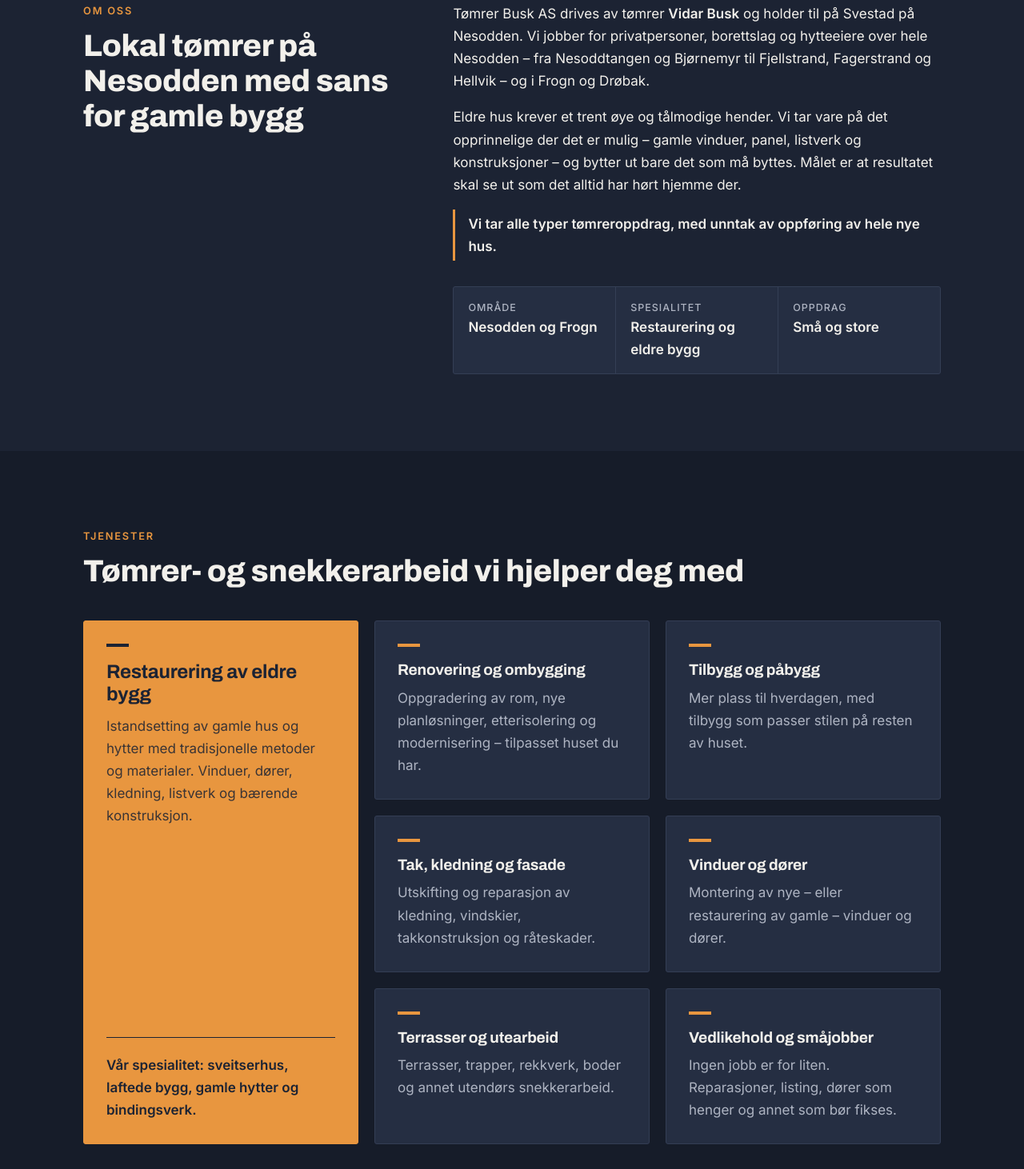
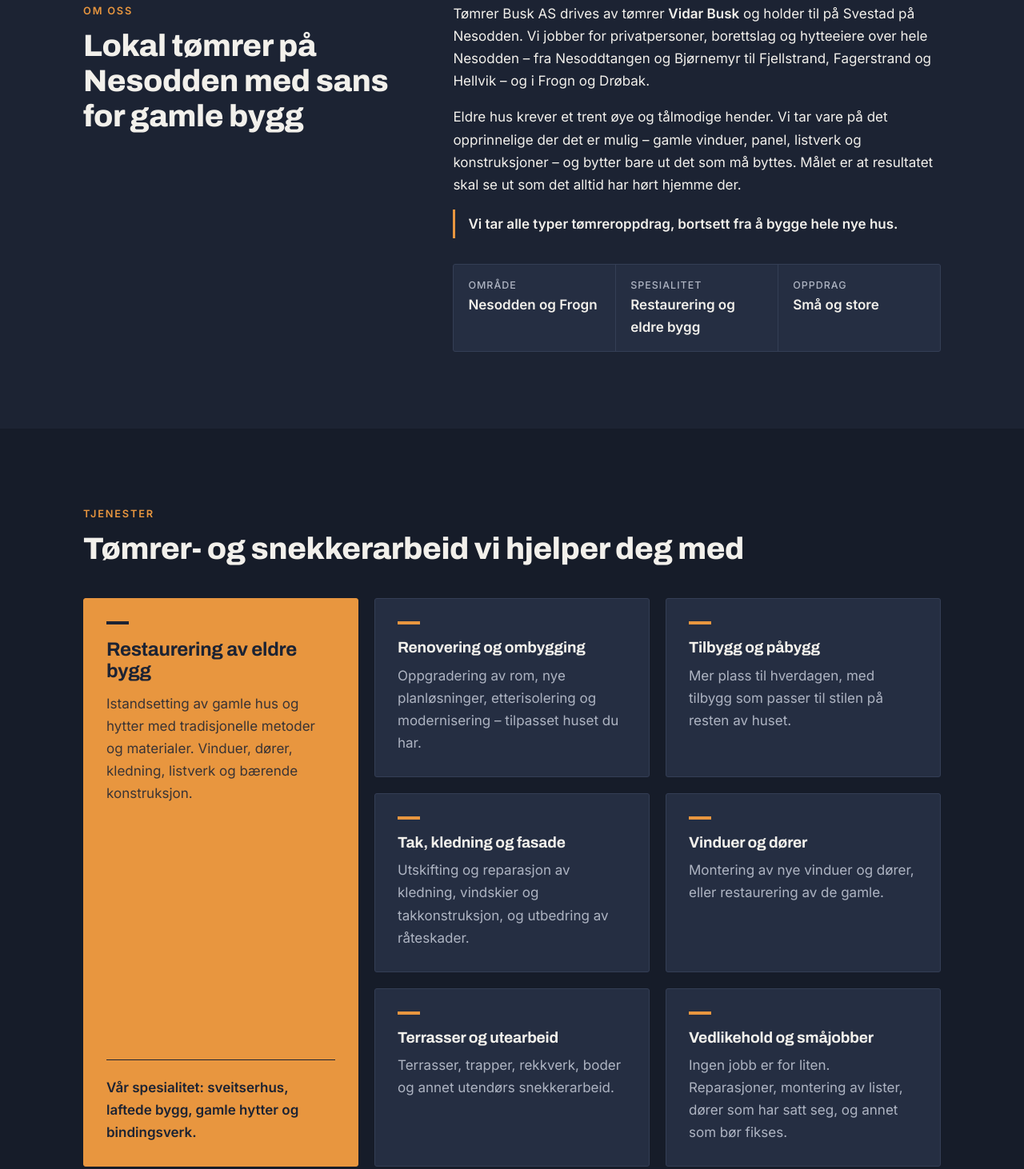
Before and after one commit to atleconradsen-maker/Tomrer-busk, a plain HTML site: page index.html in a window 1280 px wide. Shown: the part 868-2330 px from the top of the page at 80% size. Drawn offline with Linux system fonts and the light colour scheme.

Commit message:
Språkvask av tekstene på nettsiden
Co-Authored-By: Claude Opus 5.5 <noreply@anthropic.com>
Claude-Session: https://claude.ai/code/session_01S45DRsNbpJHWbwUxXKBpPs

```diff
--- a/index.html
+++ b/index.html
@@ -126,7 +126,7 @@
       <div class="hero-text">
         <p class="eyebrow">Tømrer og snekker på Nesodden og i Frogn</p>
         <h1>Godt håndverk – med respekt for det som allerede står.</h1>
-        <p class="lead">Tømrer Busk AS er din lokale tømrer og snekker på Nesodden, og tar også oppdrag i Frogn og Drøbak. Vi tar alle typer tømreroppdrag, fra små reparasjoner til større renoveringer, og er spesielt glad i eldre hus og restaurering.</p>
+        <p class="lead">Tømrer Busk AS er din lokale tømrer og snekker på Nesodden, med oppdrag også i Frogn og Drøbak. Vi tar på oss alt fra små reparasjoner til større renoveringer, og har en særlig forkjærlighet for eldre hus og restaurering.</p>
         <div class="hero-actions">
           <a href="#kontakt" class="btn btn-primary">Ta kontakt for befaring</a>
           <a href="#tjenester" class="btn btn-ghost">Se hva vi gjør</a>
@@ -147,8 +147,8 @@
       </div>
       <div class="about-text">
         <p>Tømrer Busk AS drives av tømrer <strong>Vidar Busk</strong> og holder til på Svestad på Nesodden. Vi jobber for privatpersoner, borettslag og hytteeiere over hele Nesodden – fra Nesoddtangen og Bjørnemyr til Fjellstrand, Fagerstrand og Hellvik – og i Frogn og Drøbak.</p>
-        <p>Eldre hus krever et trent øye og tålmodige hender. Vi tar vare på det opprinnelige der det er mulig – gamle vinduer, panel, listverk og konstruksjoner – og bytter ut bare det som må byttes. Målet er at resultatet skal se ut som det alltid har hørt hjemme der.</p>
-        <p class="note">Vi tar alle typer tømreroppdrag, med unntak av oppføring av hele nye hus.</p>
+        <p>Eldre hus krever et trent øye og tålmodige hender. Vi tar vare på det opprinnelige der det er mulig – gamle vinduer, panel, listverk og konstruksjoner – og bytter bare ut det som må byttes. Målet er at resultatet skal se ut som det alltid har hørt hjemme der.</p>
+        <p class="note">Vi tar alle typer tømreroppdrag, bortsett fra å bygge hele nye hus.</p>
         <ul class="facts">
           <li><span>Område</span>Nesodden og Frogn</li>
           <li><span>Spesialitet</span>Restaurering og eldre bygg</li>
@@ -175,15 +175,15 @@
         </article>
         <article class="card">
           <h3>Tilbygg og påbygg</h3>
-          <p>Mer plass til hverdagen, med tilbygg som passer stilen på resten av huset.</p>
+          <p>Mer plass til hverdagen, med tilbygg som passer til stilen på resten av huset.</p>
         </article>
         <article class="card">
           <h3>Tak, kledning og fasade</h3>
-          <p>Utskifting og reparasjon av kledning, vindskier, takkonstruksjon og råteskader.</p>
+          <p>Utskifting og reparasjon av kledning, vindskier og takkonstruksjon, og utbedring av råteskader.</p>
         </article>
         <article class="card">
           <h3>Vinduer og dører</h3>
-          <p>Montering av nye – eller restaurering av gamle – vinduer og dører.</p>
+          <p>Montering av nye vinduer og dører, eller restaurering av de gamle.</p>
         </article>
         <article class="card">
           <h3>Terrasser og utearbeid</h3>
@@ -191,7 +191,7 @@
         </article>
         <article class="card">
           <h3>Vedlikehold og småjobber</h3>
-          <p>Ingen jobb er for liten. Reparasjoner, listing, dører som henger og annet som bør fikses.</p>
+          <p>Ingen jobb er for liten. Reparasjoner, montering av lister, dører som har satt seg, og annet som bør fikses.</p>
         </article>
       </div>
     </div>
@@ -221,7 +221,7 @@
     <div class="wrap contact-inner">
       <div>
         <p class="eyebrow">Kontakt</p>
-        <h2>Har du et prosjekt? Ta en prat.</h2>
+        <h2>Har du et prosjekt? La oss ta en prat.</h2>
         <p class="lead">Ring eller send en e-post, så avtaler vi en uforpliktende befaring.</p>
       </div>
       <div class="contact-side">
```
Also changed, not shown: llms.txt.
